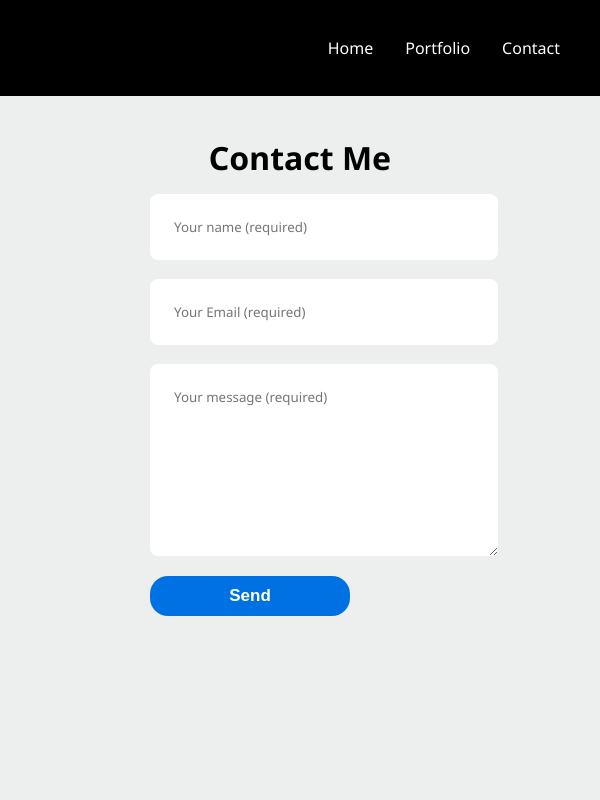
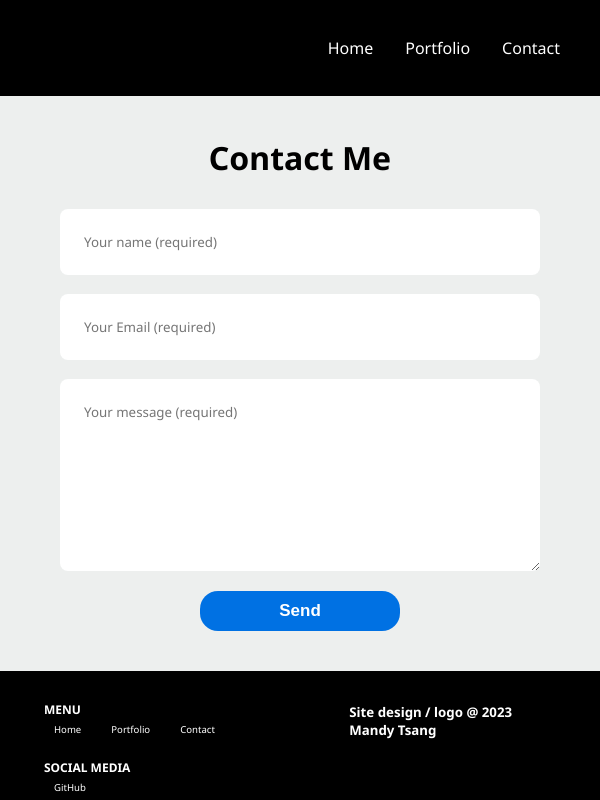
Before and after one commit to MANDYTSANG007/mandytsang, a React (Create React App) app: page /contact in a window 600 px wide. Shown: the top 800 px of the page. Built offline with nearby package versions, Linux system fonts and the light colour scheme.

Commit message:
Media queries added to the Contact component

```diff
--- a/src/components/Contact/Contact.css
+++ b/src/components/Contact/Contact.css
@@ -50,3 +50,59 @@ input, textarea {
     background-color: #FFD700;
     color: black;
 }
+
+/* For mobile phone */
+@media only screen and (max-width: 600px) {
+    .contact {
+        width: 100%;
+        height: auto;
+        text-align: center;
+    }
+    .contact-container {
+        text-align: center;
+        width: 100%;
+    }
+
+    .form {
+        width: 80%;
+        margin-left: auto;
+        margin-right: auto;
+    }
+
+    .border-box {
+        box-sizing: border-box;
+    }
+
+    .contact-button {
+        align-self: center;
+    }
+}
+
+/* For iPhone X, Xs, XR, and 11 */
+@media only screen
+    and (min-width: 414px)
+    and (min-height: 896px)
+    and (-webkit-device-pixel-ratio: 2) {
+        .contact {
+            height: auto;
+        }
+    }
+
+/* For iPad */
+@media only screen
+    and (min-width: 768px)
+    and (max-width: 1024px) {
+        .contact-container {
+            width: 100%;
+        }
+
+        .form {
+            width: 80%;
+            margin-left: auto;
+            margin-right: auto;
+        }
+
+        .border-box {
+            box-sizing: border-box;
+        }
+    }
--- a/src/components/Contact/Contact.js
+++ b/src/components/Contact/Contact.js
@@ -8,10 +8,10 @@ const Contact = () => {
         <main className="contact">
             <h1 className="contact-title"> Contact Me </h1>
             <div className="contact-container">
-                <form className="form button-section" ref={form}>
-                    <input type="text" name="name" placeholder="Your name (required)" required />
-                    <input type="email" name="email" placeholder="Your Email (required)" required />
-                    <textarea name="message" rows="8" placeholder="Your message (required)" required />
+                <form className="form" ref={form}>
+                    <input className="border-box" type="text" name="name" placeholder="Your name (required)" required />
+                    <input className="border-box" type="email" name="email" placeholder="Your Email (required)" required />
+                    <textarea className="border-box" name="message" rows="8" placeholder="Your message (required)" required />
                     <button type="submit" className="contact-button"> Send </button>
                 </form>
             </div>
```
